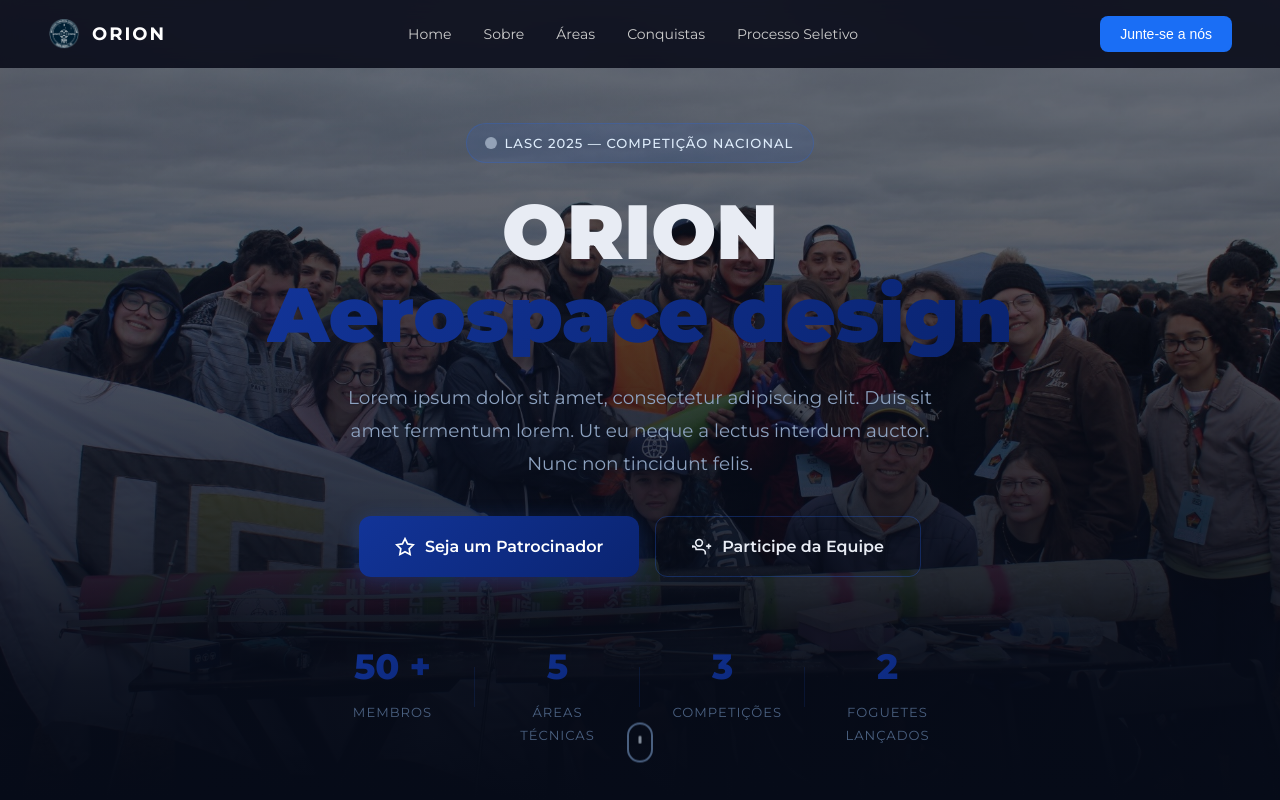
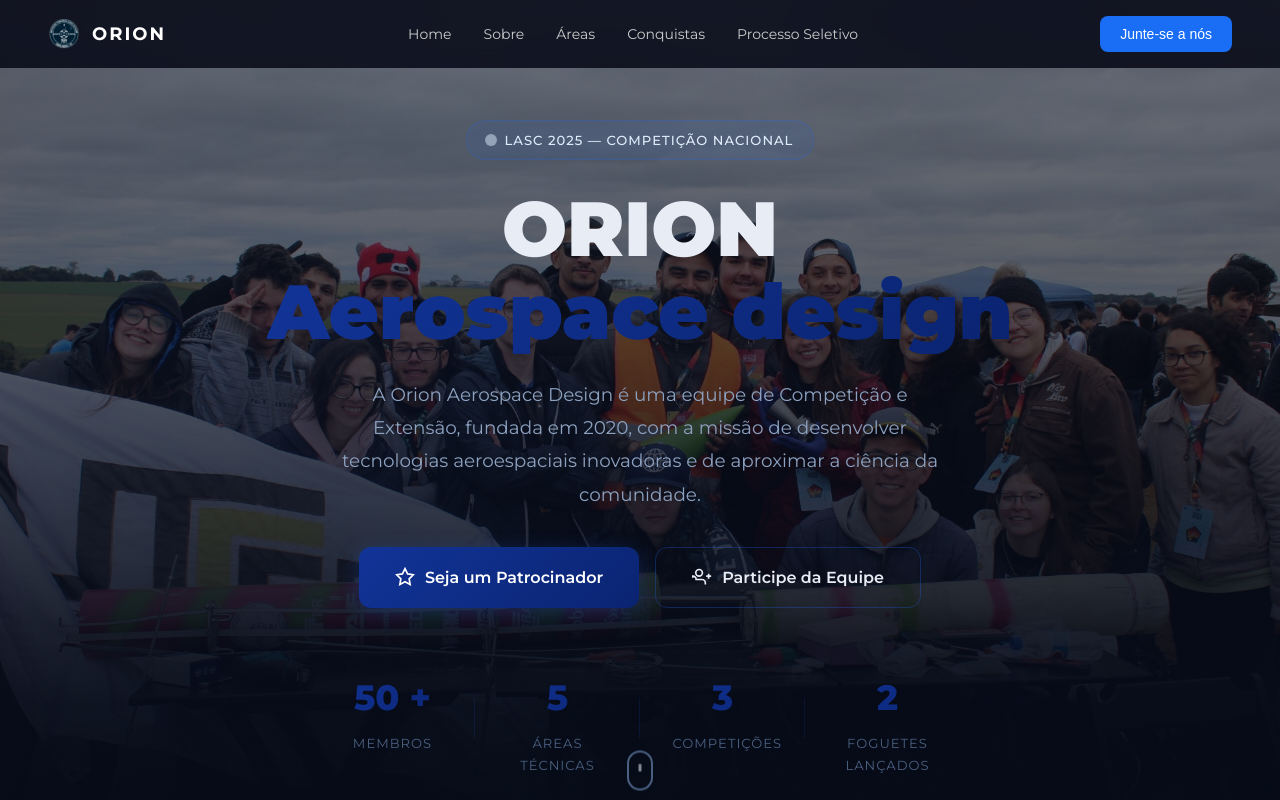
Before and after one commit to OrionAerospace/Site-Orion, a React (Vite) app: page / in a window 1280 px wide. Shown: the top 800 px of the page. Built offline with nearby package versions, Linux system fonts and the light colour scheme.

Commit message:
Preenche restante dos textos

```diff
--- a/src/pages/Hero/Hero.jsx
+++ b/src/pages/Hero/Hero.jsx
@@ -56,8 +56,10 @@ const Hero = () => {
         </h1>
 
         <p className="hero-subtitle">
-          Lorem ipsum dolor sit amet, consectetur adipiscing elit. Duis sit amet fermentum lorem.
-          Ut eu neque a lectus interdum auctor. Nunc non tincidunt felis.
+          A Orion Aerospace
+Design é uma equipe de Competição e Extensão, fundada em 2020, com a missão
+de desenvolver tecnologias aeroespaciais inovadoras e de aproximar a ciência da
+comunidade.
         </p>
 
         <div className="hero-ctas">
```
